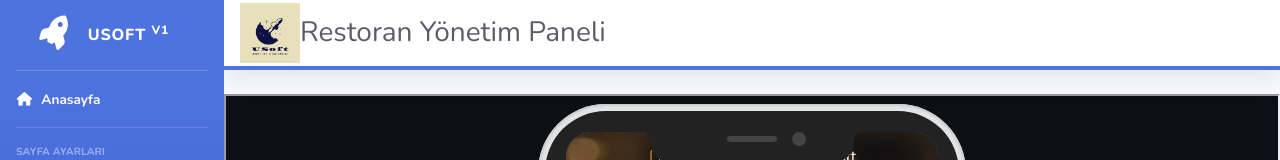
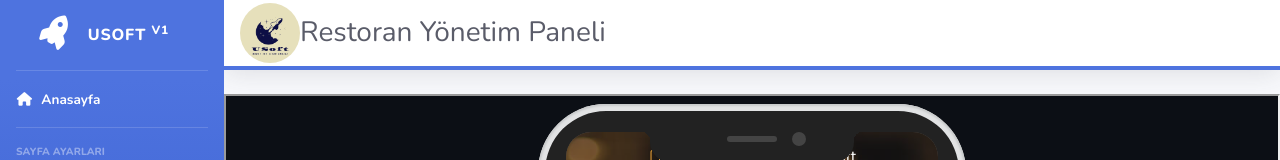
Before and after one commit to usoft-projects/NewDesings, a plain HTML site: page Dashboard/index.html in a window 1280 px wide. Shown: the top 160 px of the page. Drawn offline with nearby package versions, Linux system fonts and the light colour scheme; some packages are replaced by stand-ins of ours; a script that the page names is missing.

Commit message:
Update index.html

```diff
--- a/Dashboard/index.html
+++ b/Dashboard/index.html
@@ -38,6 +38,7 @@
                     <i class="fas fa-rocket"></i>
                 </div>
                 <div class="sidebar-brand-text mx-3">USoft <sup>V1</sup></div>
+
             </a>
 
             <!-- Divider -->
@@ -98,10 +99,11 @@
 
                 <!-- Topbar -->
                 <nav class="navbar navbar-expand navbar-light bg-white topbar mb-4 static-top shadow border-bottom-primary">
-                    <img src="img/rocket.png" height="60px">
+                    <img src="img/rocket.png" height="60px" style="border-radius: 50%;">
                         <h1 class="h3 mb-0 text-gray-800">Restoran Yönetim Paneli</h1>
 
                 </nav>
+
                 <!-- End of Topbar -->
 
                 <!-- Begin Page Content -->
```
